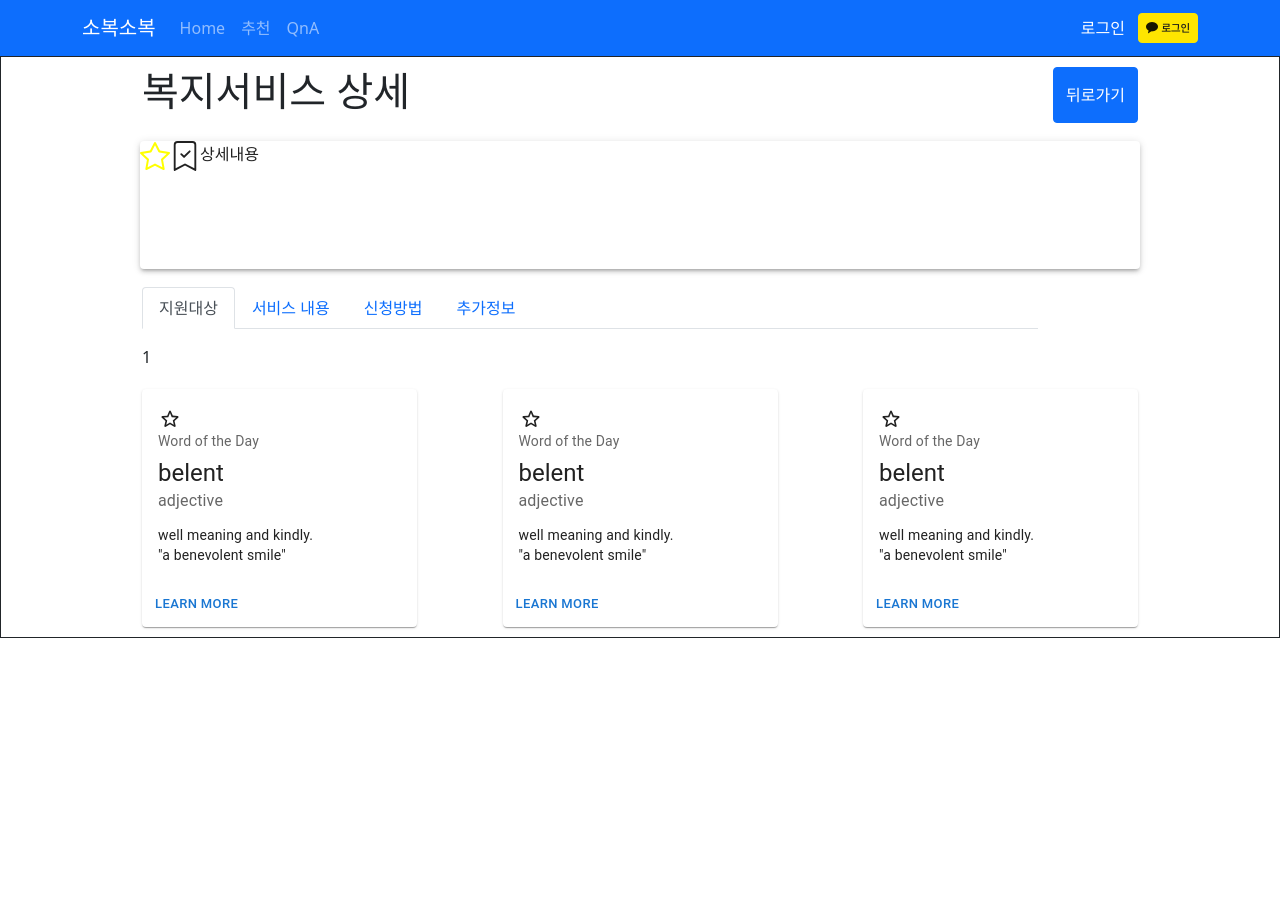
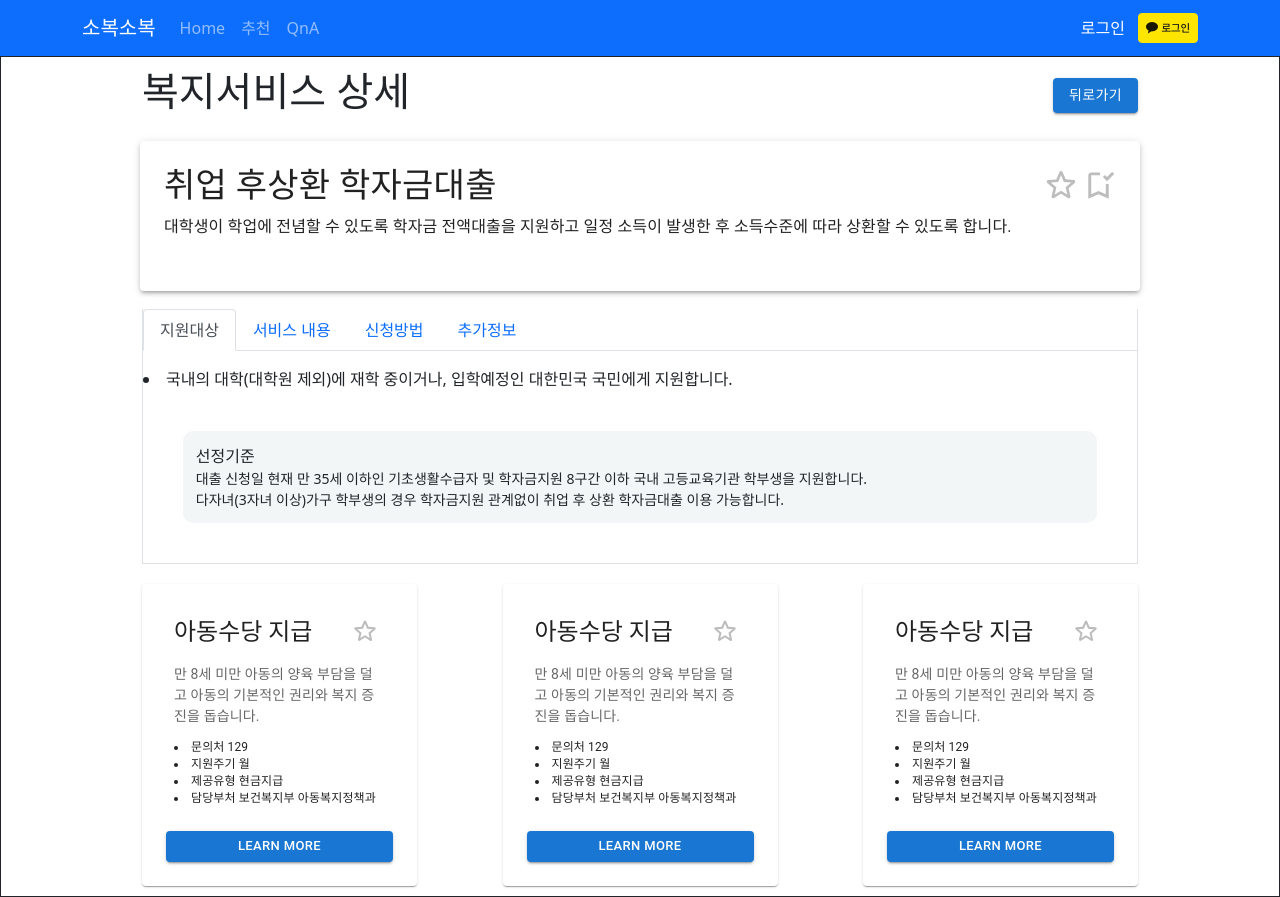
Before and after one commit to seongbiny/soboksobok, a React (Create React App) app in the folder frontend/: page /welfare in a window 1280 px wide. Before the commit the page ends 800 px from the top, so only its background shows below. Built offline with nearby package versions, Linux system fonts and the light colour scheme.

Commit message:
Fix: welfare detail UI

```diff
--- a/frontend/src/components/WelfareCard.js
+++ b/frontend/src/components/WelfareCard.js
@@ -6,42 +6,53 @@ import Button from "@mui/material/Button";
 import Typography from "@mui/material/Typography";
 import StarBorderRoundedIcon from "@mui/icons-material/StarBorderRounded";
 import StarRoundedIcon from "@mui/icons-material/StarRounded";
+import { yellow, grey } from "@mui/material/colors";
+import Grid from "@mui/material/Grid";
 
 function WelfareCard() {
   const [likeBtn, setLikeBtn] = useState(false);
   return (
-    <Card sx={{ minWidth: 275 }}>
+    <Card sx={{ width: 275, p: 2 }}>
       <CardContent>
+        <Grid container sx={{ mb: 2 }}>
+          <Grid item xs={10}>
+            <Typography variant="h5" component="div" sx={10}>
+              아동수당 지급
+            </Typography>
+          </Grid>
+          <Grid item xs={2}>
             {likeBtn ? (
               <StarRoundedIcon
+                sx={{ color: yellow[600], fontSize: 30 }}
                 onClick={() => {
                   setLikeBtn(false);
                 }}
               />
             ) : (
               <StarBorderRoundedIcon
+                sx={{ color: grey[400], fontSize: 30 }}
                 onClick={() => {
                   setLikeBtn(true);
                 }}
               />
             )}
-        <Typography sx={{ fontSize: 14 }} color="text.secondary" gutterBottom>
-          Word of the Day
+          </Grid>
+        </Grid>
+        <Typography sx={{ mb: 1.5, fontSize: 14 }} color="text.secondary">
+          만 8세 미만 아동의 양육 부담을 덜고 아동의 기본적인 권리와 복지 증진을
+          돕습니다.
         </Typography>
-        <Typography variant="h5" component="div">
-          belent
-        </Typography>
-        <Typography sx={{ mb: 1.5 }} color="text.secondary">
-          adjective
-        </Typography>
-        <Typography variant="body2">
-          well meaning and kindly.
-          <br />
-          {'"a benevolent smile"'}
+        <Typography variant="body2" sx={{ fontSize: 12 }}>
+          <li>문의처 129</li>
+          <li>지원주기 월</li>
+          <li>제공유형 현금지급</li>
+          <li>담당부처 보건복지부 아동복지정책과</li>
         </Typography>
       </CardContent>
       <CardActions>
-        <Button size="small">Learn More</Button>
+        <Button variant="contained" size="small" fullWidth>
+          Learn More
+        </Button>
       </CardActions>
     </Card>
   );
--- a/frontend/src/components/WelfareDetail/DetailMain.js
+++ b/frontend/src/components/WelfareDetail/DetailMain.js
@@ -1,13 +1,12 @@
 import React, { useState } from "react";
-import styled from "styled-components";
-import {
-  BsBookmarkCheck,
-  BsBookmarkDashFill,
-  BsStarFill,
-  BsStar,
-} from "react-icons/bs";
 import Box from "@mui/material/Box";
 import Paper from "@mui/material/Paper";
+import StarBorderRoundedIcon from "@mui/icons-material/StarBorderRounded";
+import StarRoundedIcon from "@mui/icons-material/StarRounded";
+import BookmarkRemoveRoundedIcon from "@mui/icons-material/BookmarkRemoveRounded";
+import BookmarkAddedOutlinedIcon from "@mui/icons-material/BookmarkAddedOutlined";
+import { yellow, blue, grey } from "@mui/material/colors";
+import { Grid, Typography } from "@mui/material";
 
 function DetailMain() {
   const [likeBtn, setLikeBtn] = useState(false);
@@ -20,44 +19,56 @@ function DetailMain() {
           "& > :not(style)": {
             m: 1,
             width: 1000,
-            height: 128,
+            height: 150,
           },
         }}
       >
-        <Paper elevation={3}>
+        <Paper elevation={3} sx={{ p: 3 }}>
+          <Grid container>
+            <Grid item xs={10}>
+              <Typography variant="h4" align="left">
+                취업 후상환 학자금대출
+              </Typography>
+            </Grid>
+            <Grid item xs={2} align="right">
+              <div>
                 {likeBtn ? (
-            <BsStarFill
-              size="30"
-              color="yellow"
+                  <StarRoundedIcon
+                    sx={{ color: yellow[600], fontSize: 40 }}
                     onClick={() => {
                       setLikeBtn(false);
                     }}
                   />
                 ) : (
-            <BsStar
-              size="30"
-              color="yellow"
+                  <StarBorderRoundedIcon
+                    sx={{ color: grey[400], fontSize: 40 }}
                     onClick={() => {
                       setLikeBtn(true);
                     }}
                   />
                 )}
                 {checkBtn ? (
-            <BsBookmarkDashFill
-              size="30"
+                  <BookmarkRemoveRoundedIcon
+                    sx={{ color: blue[600], fontSize: 35 }}
                     onClick={() => {
                       setCheckBtn(false);
                     }}
                   />
                 ) : (
-            <BsBookmarkCheck
-              size="30"
+                  <BookmarkAddedOutlinedIcon
+                    sx={{ color: grey[400], fontSize: 35 }}
                     onClick={() => {
                       setCheckBtn(true);
                     }}
                   />
                 )}
-          상세내용
+              </div>
+            </Grid>
+          </Grid>
+          <Typography sx={{ mt: 1 }}>
+            대학생이 학업에 전념할 수 있도록 학자금 전액대출을 지원하고 일정
+            소득이 발생한 후 소득수준에 따라 상환할 수 있도록 합니다.
+          </Typography>
         </Paper>
       </Box>
     </div>
--- a/frontend/src/components/WelfareDetail/DetailTabs.js
+++ b/frontend/src/components/WelfareDetail/DetailTabs.js
@@ -4,9 +4,19 @@ import { Tabs, Tab } from "react-bootstrap";
 
 const StyledTab = styled.div`
   box-sizing: border-box;
-
-  width: 70vw;
   margin: 10px;
+  border-bottom: 1px solid #dee2e6;
+  border-left: 1px solid #dee2e6;
+  border-right: 1px solid #dee2e6;
+`;
+const StyledDiv = styled.div`
+  background: #f2f6f7;
+  border-radius: 10px;
+  padding: 1vw;
+  margin: 5vh;
+`;
+const StyledMain = styled.div`
+  font-size: 14px;
 `;
 
 function DetailTabs() {
@@ -18,14 +28,30 @@ function DetailTabs() {
         className="mb-3"
       >
         <Tab eventKey="지원대상" title="지원대상">
-          1
+          <li>
+            국내의 대학(대학원 제외)에 재학 중이거나, 입학예정인 대한민국
+            국민에게 지원합니다.
+          </li>
+          <StyledDiv>
+            <div>선정기준</div>
+            <StyledMain>
+              대출 신청일 현재 만 35세 이하인 기초생활수급자 및 학자금지원 8구간
+              이하 국내 고등교육기관 학부생을 지원합니다.
+              <br />
+              다자녀(3자녀 이상)가구 학부생의 경우 학자금지원 관계없이 취업 후
+              상환 학자금대출 이용 가능합니다.
+            </StyledMain>
+          </StyledDiv>
         </Tab>
+
         <Tab eventKey="서비스 내용" title="서비스 내용">
           2
         </Tab>
+
         <Tab eventKey="신청방법" title="신청방법">
           3
         </Tab>
+
         <Tab eventKey="추가정보" title="추가정보">
           4
         </Tab>
--- a/frontend/src/pages/WelfareDetail.jsx
+++ b/frontend/src/pages/WelfareDetail.jsx
@@ -1,5 +1,5 @@
 import React from 'react';
-import { Button } from 'react-bootstrap';
+import Button from '@mui/material/Button';
 import styled from 'styled-components';
 import { useNavigate } from 'react-router-dom';
 import DetailTabs from '../components/WelfareDetail/DetailTabs';
@@ -21,6 +21,7 @@ const StyledTop = styled.div`
     display: flex;
     justify-content: space-between;
     margin: 10px;
+    align-items: center;
 `;
 
 function WelfareDetail(){
@@ -30,7 +31,7 @@ function WelfareDetail(){
         <StyledContainer>
             <StyledTop>
                 <h1>복지서비스 상세</h1>
-                <Button variant="primary" onClick={()=>{ navigate('/') }}>뒤로가기</Button>
+                <Button variant="contained" sx={{height: 35}} onClick={()=>{ navigate('/') }}>뒤로가기</Button>
             </StyledTop>
             <DetailMain />
             <DetailTabs />
```
Also changed, not shown: frontend/package.json (+0 -7 lines), 1 other file (tests, documents, lock files or other folders). Lines whose indentation alone changed are shown as unchanged.
